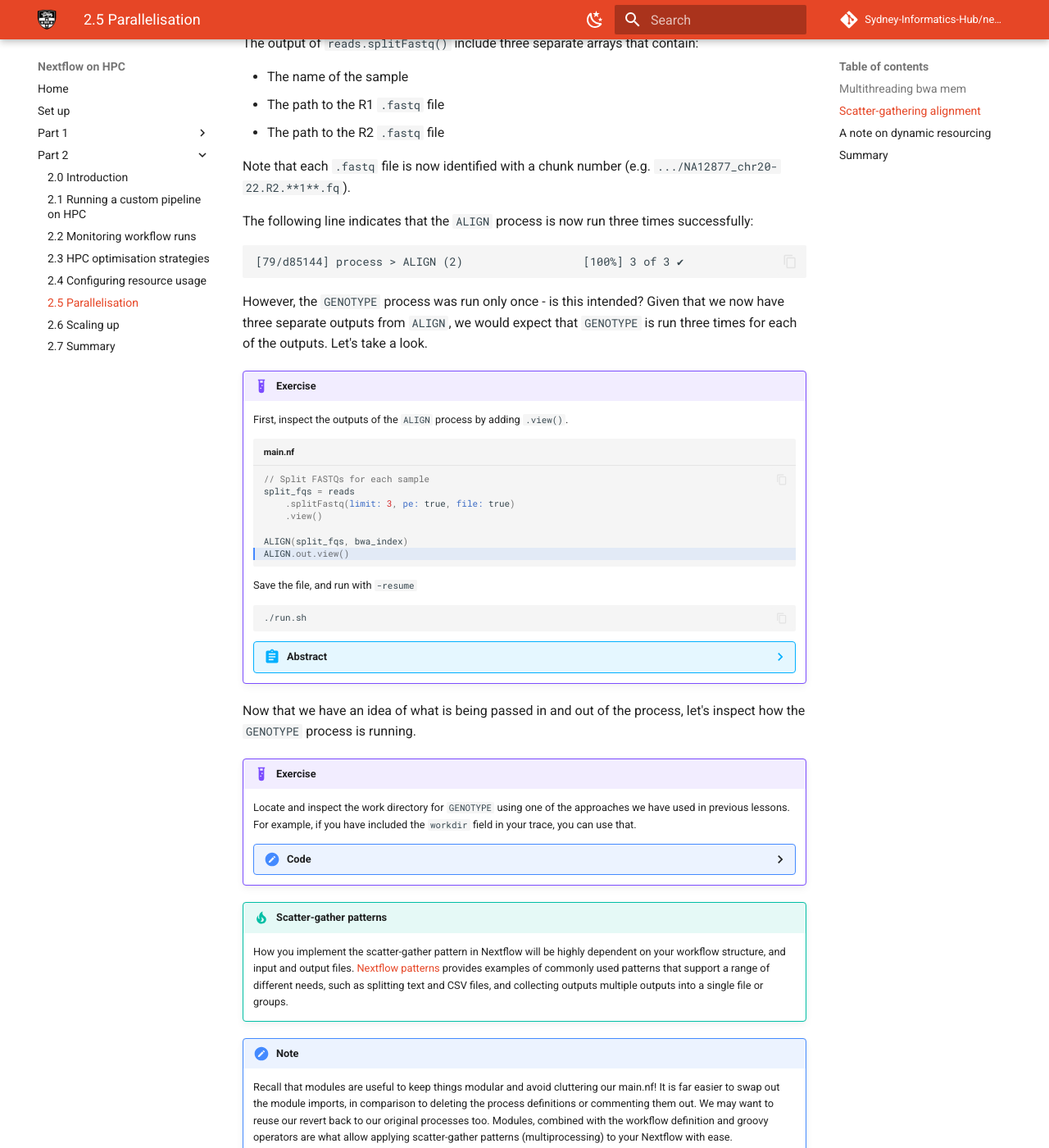
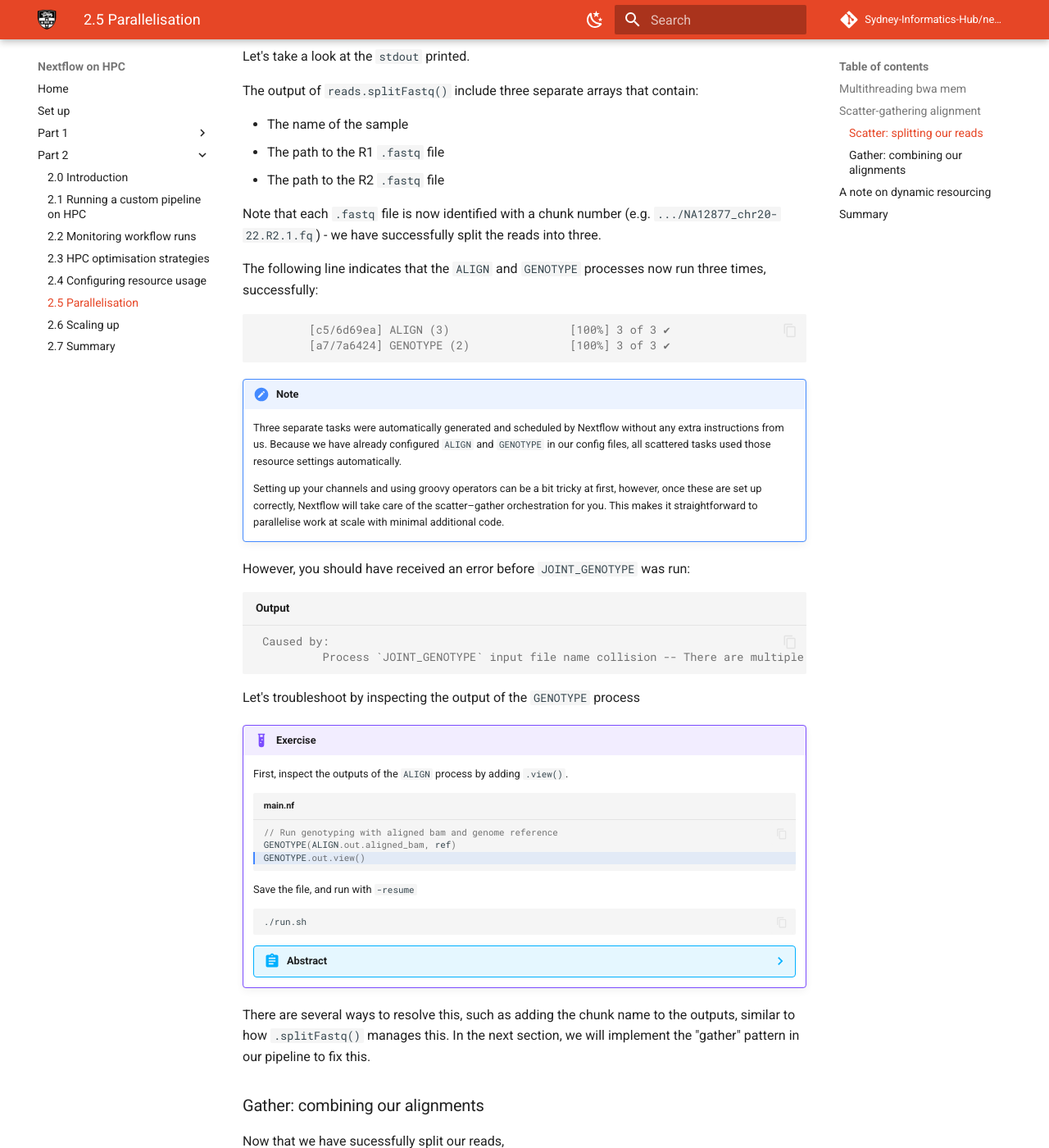
Before and after one commit to Sydney-Informatics-Hub/nextflow-hpc-workshop, an MkDocs documentation site: the page built from docs/part2/25_parallelisation.md, in a window 1280 px wide and 1400 px high, scrolled down 4823 px. Shown: the whole window at 82% size. Built offline with MkDocs 1.6.1 and Material for MkDocs 9.7.7, drawn with Linux system fonts in a browser that asks for light colours; comment, search, counter and statistics services are not loaded; some of the changed text lies outside the part shown.

Commit message:
2.5 update main.nf with .first() and replace scatter output and troubleshooting

````diff
--- a/docs/part2/25_parallelisation.md
+++ b/docs/part2/25_parallelisation.md
@@ -131,6 +131,8 @@ One of the core benefits of running bioinformatics workflows on HPC is access to
 
     Recall from Part 1 that we can't split everything - it should only be done if the particular processing step can be conducted independently of each other. Scattering taks does not make sense when results depend on comparing all data together, such as detecting structural variants across multiple chromosomes.
 
+### Scatter: splitting our reads
+
 We will scatter-gather the alignment step. This is a widely approach for mapping reads, as whole genome data is large, can be time-consuming, and mapping can be conducted independently of each other. To do so, we will leverage Nextflow's built-in [`splitFastq`](https://www.nextflow.io/docs/latest/reference/operator.html#splitfastq) operator.
 
 !!! example "Exercise"
@@ -172,20 +174,35 @@ Next, we need to update the inputs to `ALIGN`, so it takes the split `.fastq` fi
     ??? abstract Show output
 
         ```console title="Output"
-        [NA12877, /scratch/pawsey1227/fjaya/nextflow-on-hpc-materials/part2/work/86/7ca90d09bee8f0f952b82e0b791d66/NA12877_chr20-22.R1.1.fq, /scratch/pawsey1227/fjaya/nextflow-on-hpc-materials/part2/work/c8/f6d055eae92f2336aa98b2d2790623/NA12877_chr20-22.R2.1.fq]
-        [NA12877, /scratch/pawsey1227/fjaya/nextflow-on-hpc-materials/part2/work/86/7ca90d09bee8f0f952b82e0b791d66/NA12877_chr20-22.R1.2.fq, /scratch/pawsey1227/fjaya/nextflow-on-hpc-materials/part2/work/c8/f6d055eae92f2336aa98b2d2790623/NA12877_chr20-22.R2.2.fq]
-        [NA12877, /scratch/pawsey1227/fjaya/nextflow-on-hpc-materials/part2/work/86/7ca90d09bee8f0f952b82e0b791d66/NA12877_chr20-22.R1.3.fq, /scratch/pawsey1227/fjaya/nextflow-on-hpc-materials/part2/work/c8/f6d055eae92f2336aa98b2d2790623/NA12877_chr20-22.R2.3.fq]
-        executor >  slurm (8)
-        [f1/dea318] process > FASTQC (fastqc on NA12877) [100%] 1 of 1 ✔
-        [79/d85144] process > ALIGN (2)                  [100%] 3 of 3 ✔
-        [4d/c80183] process > GENOTYPE (1)               [100%] 1 of 1 ✔
-        [63/8a26ab] process > JOINT_GENOTYPE (1)         [100%] 1 of 1 ✔
-        [61/5157d0] process > STATS (1)                  [100%] 1 of 1 ✔
-        [1e/b0a7c0] process > MULTIQC                    [100%] 1 of 1 ✔
-        Completed at: 16-Nov-2025 21:24:28
-        Duration    : 1m 47s
-        CPU hours   : (a few seconds)
-        Succeeded   : 8
+         N E X T F L O W   ~  version 24.10.0
+
+        Launching `main.nf` [suspicious_wiles] DSL2 - revision: de5d65b946
+
+        [47/e84f4d] FASTQC (fastqc on NA12877) [100%] 1 of 1 ✔
+        [c5/6d69ea] ALIGN (3)                  [100%] 3 of 3 ✔
+        [a7/7a6424] GENOTYPE (2)               [100%] 3 of 3 ✔
+        [47/e84f4d] FASTQC (fastqc on NA12877) [100%] 1 of 1 ✔
+        [c5/6d69ea] ALIGN (3)                  [100%] 3 of 3 ✔
+        [a7/7a6424] GENOTYPE (2)               [100%] 3 of 3 ✔
+        [-        ] JOINT_GENOTYPE             -
+        [-        ] STATS                      -
+        [-        ] MULTIQC                    -
+        [NA12877, /scratch/pawsey1227/fjaya/nextflow-on-hpc-materials/part2/work/a0/569c8d068367a6f922be0841dce142/NA12877_chr20-22.R1.1.fq, /scratch/pawsey1227/fjaya/nextflow-on-hpc-materials/part2/work/9e/c4cab021b4ecfa15e1f9a059ffd8e7/NA12877_chr20-22.R2.1.fq]
+        [NA12877, /scratch/pawsey1227/fjaya/nextflow-on-hpc-materials/part2/work/a0/569c8d068367a6f922be0841dce142/NA12877_chr20-22.R1.2.fq, /scratch/pawsey1227/fjaya/nextflow-on-hpc-materials/part2/work/9e/c4cab021b4ecfa15e1f9a059ffd8e7/NA12877_chr20-22.R2.2.fq]
+        [NA12877, /scratch/pawsey1227/fjaya/nextflow-on-hpc-materials/part2/work/a0/569c8d068367a6f922be0841dce142/NA12877_chr20-22.R1.3.fq, /scratch/pawsey1227/fjaya/nextflow-on-hpc-materials/part2/work/9e/c4cab021b4ecfa15e1f9a059ffd8e7/NA12877_chr20-22.R2.3.fq]
+        ERROR ~ Error executing process > 'JOINT_GENOTYPE (1)'
+
+        Caused by:
+          Process `JOINT_GENOTYPE` input file name collision -- There are multiple input files for each of the following file names: NA12877.g.vcf.gz, NA12877.g.vcf.gz.tbi
+
+
+
+        Container:
+          /scratch/pawsey1227/fjaya/nextflow-on-hpc-materials/singularity/quay.io-biocontainers-gatk4-4.6.2.0--py310hdfd78af_1.img
+
+        Tip: you can replicate the issue by changing to the process work dir and entering the command `bash .command.run`
+
+         -- Check '.nextflow.log' file for details
         ```
 
 Let's take a look at the `stdout` printed.
@@ -196,28 +213,38 @@ The output of `reads.splitFastq()` include three separate arrays that contain:
 - The path to the R1 `.fastq` file
 - The path to the R2 `.fastq` file
 
-Note that each `.fastq` file is now identified with a chunk number (e.g. `.../NA12877_chr20-22.R2.**1**.fq`).
+Note that each `.fastq` file is now identified with a chunk number (e.g. `.../NA12877_chr20-22.R2.1.fq`) - we have successfully split the reads into three.
 
-The following line indicates that the `ALIGN` process is now run three times successfully:
+The following line indicates that the `ALIGN` and `GENOTYPE` processes now run three times, successfully:
 
-```
-[79/d85144] process > ALIGN (2)                  [100%] 3 of 3 ✔
+```console
+        [c5/6d69ea] ALIGN (3)                  [100%] 3 of 3 ✔
+        [a7/7a6424] GENOTYPE (2)               [100%] 3 of 3 ✔
 ```
 
-However, the `GENOTYPE` process was run only once - is this intended? Given that we now have three separate outputs from `ALIGN`, we would expect that `GENOTYPE` is run three times for each of the outputs. Let's take a look.
+!!! note
+
+    Three separate tasks were automatically generated and scheduled by Nextflow without any extra instructions from us. Because we have already configured `ALIGN` and `GENOTYPE` in our config files, all scattered tasks used those resource settings automatically.
+
+    Setting up your channels and using groovy operators can be a bit tricky at first, however, once these are set up correctly, Nextflow will take care of the scatter–gather orchestration for you. This makes it straightforward to parallelise work at scale with minimal additional code.
+
+However, you should have received an error before `JOINT_GENOTYPE` was run:
+
+```console title="Output"
+ Caused by:
+          Process `JOINT_GENOTYPE` input file name collision -- There are multiple input files for each of the following file names: NA12877.g.vcf.gz, NA12877.g.vcf.gz.tbi
+```
+
+Let's troubleshoot by inspecting the output of the `GENOTYPE` process
 
 !!! example "Exercise"
 
     First, inspect the outputs of the `ALIGN` process by adding `.view()`.
 
-    ```groovy title="main.nf" hl_lines="7"
-    // Split FASTQs for each sample
-    split_fqs = reads
-        .splitFastq(limit: 3, pe: true, file: true)
-        .view()
-
-    ALIGN(split_fqs, bwa_index)
-    ALIGN.out.view()
+    ```groovy title="main.nf" hl_lines="3"
+    // Run genotyping with aligned bam and genome reference
+    GENOTYPE(ALIGN.out.aligned_bam, ref)
+    GENOTYPE.out.view()
     ```
 
     Save the file, and run with `-resume`
@@ -229,52 +256,36 @@ However, the `GENOTYPE` process was run only once - is this intended? Given that
     ??? abstract Output
 
         ```console title="Output"
-        # full work directory paths have been truncated with '...'
+        # workdirs have been truncated with '...' for readability
         [NA12877, .../NA12877_chr20-22.R1.1.fq, .../NA12877_chr20-22.R2.1.fq]
         [NA12877, .../NA12877_chr20-22.R1.2.fq, .../NA12877_chr20-22.R2.2.fq]
         [NA12877, .../NA12877_chr20-22.R1.3.fq, .../NA12877_chr20-22.R2.3.fq]
-        [NA12877, .../NA12877.bam, .../NA12877.bam.bai]
-        [NA12877, .../NA12877.bam, .../NA12877.bam.bai]
-        [NA12877, .../NA12877.bam, .../NA12877.bam.bai]
+        [NA12877, .../NA12877.g.vcf.gz, .../NA12877.g.vcf.gz.tbi]
+        [NA12877, .../NA12877.g.vcf.gz, .../NA12877.g.vcf.gz.tbi]
+        [NA12877, .../NA12877.g.vcf.gz, .../NA12877.g.vcf.gz.tbi]
+        ERROR ~ Error executing process > 'JOINT_GENOTYPE (1)'
+
+        Caused by:
+          Process `JOINT_GENOTYPE` input file name collision -- There are multiple input files for each of the following file names: NA12877.g.vcf.gz, NA12877.g.vcf.gz.tbi
+
+
+        Container:
+          /scratch/pawsey1227/fjaya/nextflow-on-hpc-materials/singularity/quay.io-biocontainers-gatk4-4.6.2.0--py310hdfd78af_1.img
+
+        Tip: view the complete command output by changing to the process work dir and entering the command `cat .command.out`
+
+         -- Check '.nextflow.log' file for details
+
         ```
 
-        A few things to note in the output:
+        - The first three lines are the outputs of our `.splitFastq()` operation, this has not changed since the last time the workflow was run
+        - The last three lines are the outputs emitted from the `GENOTYPE` process. One output reflects the run for one of the chunks processed. However, all the **output names are the same**. This is the cause of the error.
 
-            - The first three lines are the outputs of our `.splitFastq()` operation, this has not changed since the last time the workflow was run
-            - The last three lines are the outputs emitted from the `ALIGN` process. One output reflects the run for one of the chunks processed. However, all the output names are the same.
+There are several ways to resolve this, such as adding the chunk name to the outputs, similar to how `.splitFastq()` manages this. In the next section, we will implement the "gather" pattern in our pipeline to fix this.
 
-Now that we have an idea of what is being passed in and out of the process, let's inspect how the `GENOTYPE` process is running.
+### Gather: combining our alignments
 
-!!! example "Exercise"
-
-    Locate and inspect the work directory for `GENOTYPE` using one of the approaches we have used in previous lessons. For example, if you have included the `workdir` field in your trace, you can use that.
-
-    ??? Code
-
-        ```bash
-        cd <workdir>
-        tree -a
-        ```
-        ```console title="Output"
-        .
-        ├── .command.begin
-        ├── .command.err
-        ├── .command.log
-        ├── .command.out
-        ├── .command.run
-        ├── .command.sh
-        ├── .command.trace
-        ├── .exitcode
-        ├── Hg38.subsetchr20-22.dict -> /scratch/pawsey1227/fjaya/nextflow-on-hpc-materials/data/ref/Hg38.subsetchr20-22.dict
-        ├── Hg38.subsetchr20-22.fasta -> /scratch/pawsey1227/fjaya/nextflow-on-hpc-materials/data/ref/Hg38.subsetchr20-22.fasta
-        ├── Hg38.subsetchr20-22.fasta.fai -> /scratch/pawsey1227/fjaya/nextflow-on-hpc-materials/data/ref/Hg38.subsetchr20-22.fasta.fai
-        ├── NA12877.bam -> /scratch/pawsey1227/fjaya/nextflow-on-hpc-materials/part2/work/74/0acd4e174e207f603ab756b3dd069e/NA12877.bam
-        ├── NA12877.bam.bai -> /scratch/pawsey1227/fjaya/nextflow-on-hpc-materials/part2/work/74/0acd4e174e207f603ab756b3dd069e/NA12877.bam.bai
-        ├── NA12877.g.vcf.gz
-        └── NA12877.g.vcf.gz.tbi
-        ```
-
-
+Now that we have sucessfully split our reads,
 
 !!! tip "Scatter-gather patterns"
 
````
